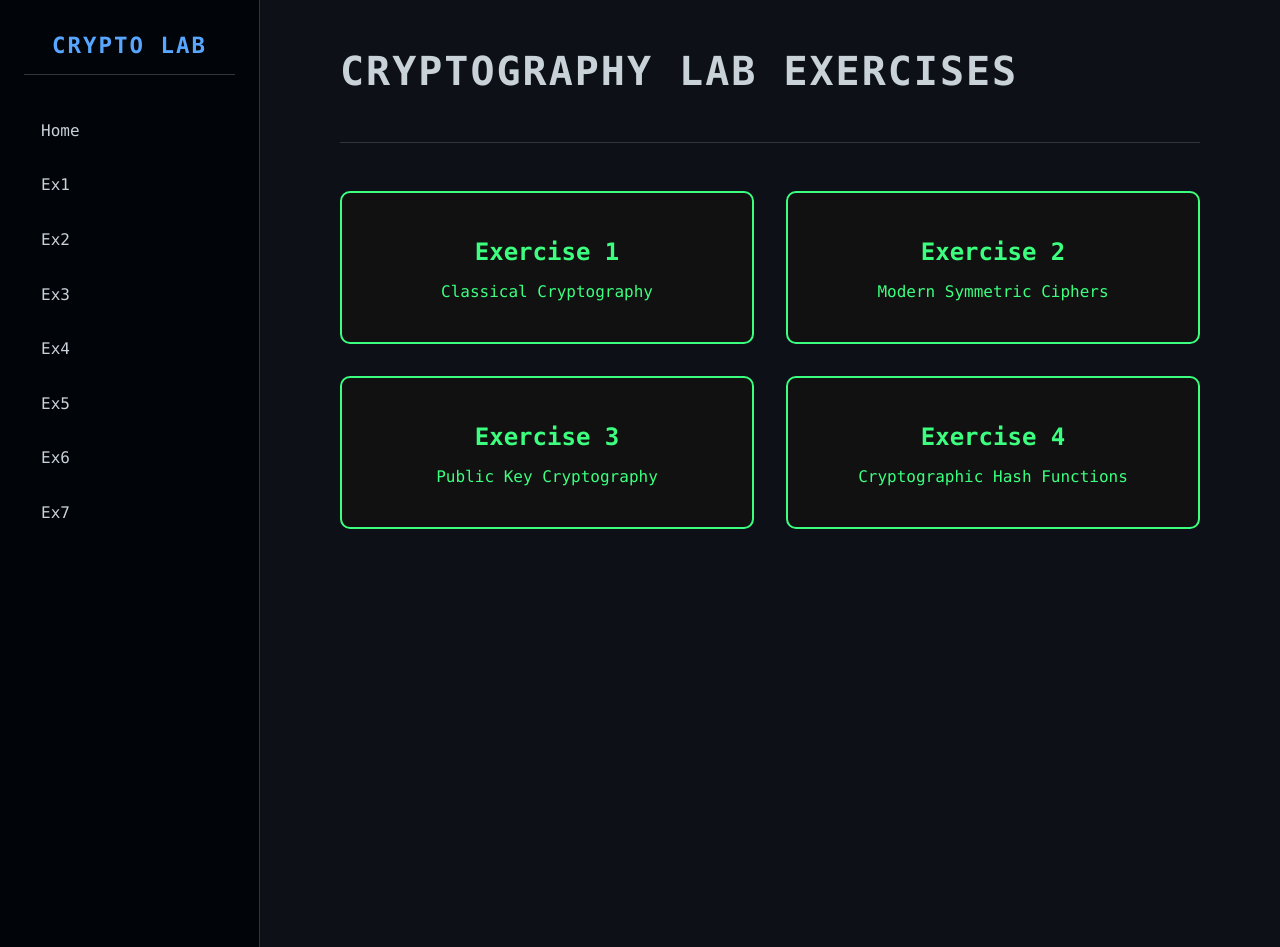
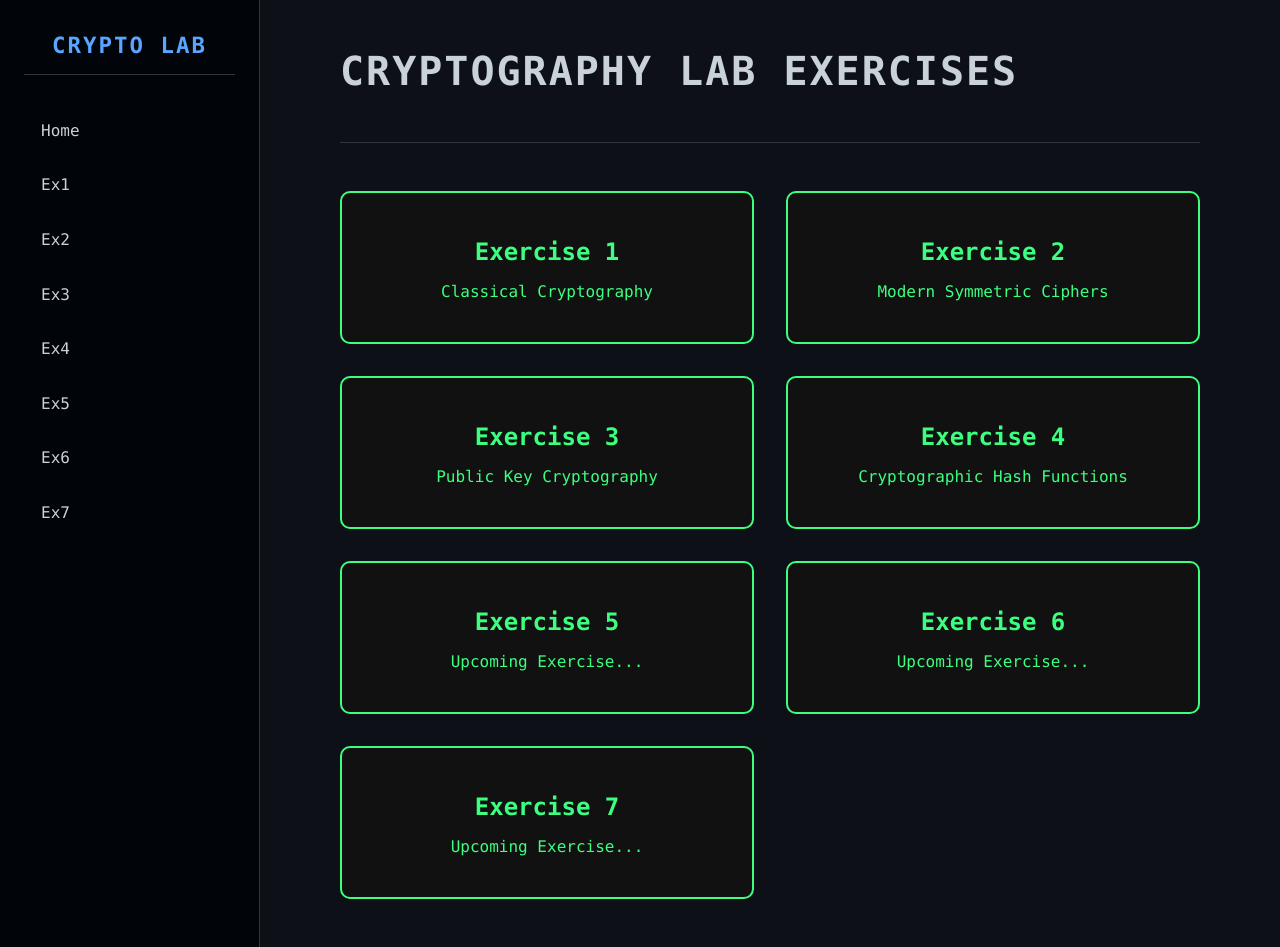
Before and after one commit to Ragavardaan/Cryptographic-algorithms, a Flask app: page / in a window 1280 px wide. Run offline with Flask 3, Linux system fonts and the light colour scheme.

Commit message:
Update home.html

```diff
--- a/templates/home.html
+++ b/templates/home.html
@@ -53,6 +53,21 @@
 <p>Cryptographic Hash Functions</p>
 </a>
 
+<a href="{{ url_for('exercise', ex_id='ex5') }}" class="exercise-card">
+<h2>Exercise 5</h2>
+<p>Upcoming Exercise...</p>
+</a>
+
+<a href="{{ url_for('exercise', ex_id='ex6') }}" class="exercise-card">
+<h2>Exercise 6</h2>
+<p>Upcoming Exercise...</p>
+</a>
+
+<a href="{{ url_for('exercise', ex_id='ex7') }}" class="exercise-card">
+<h2>Exercise 7</h2>
+<p>Upcoming Exercise...</p>
+</a>
+
 </div>
 
 </main>
```
